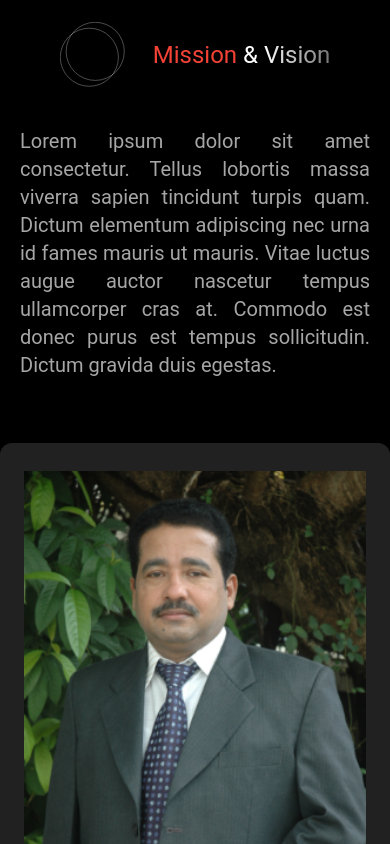
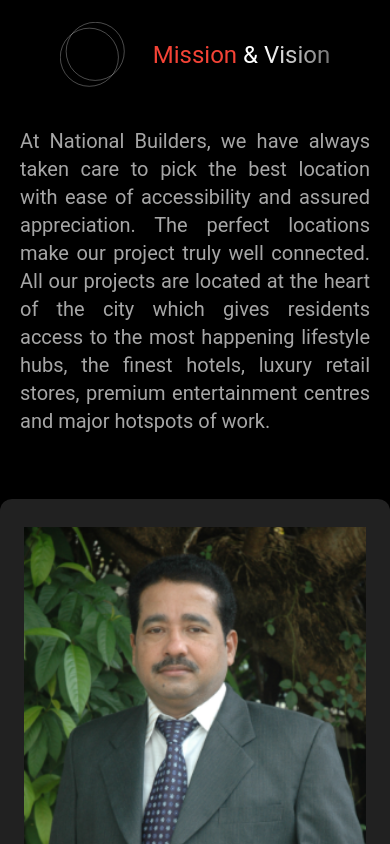
Before and after one commit to MOHAMMEDSIFANKP/national-builders, a React (Vite) app: page /about in a window 390 px wide. Shown: the part 4580-5424 px from the top of the page. Built offline with nearby package versions, Linux system fonts and the light colour scheme.

Commit message:
about page content add

```diff
--- a/src/Pages/About/About.jsx
+++ b/src/Pages/About/About.jsx
@@ -179,7 +179,7 @@ function About() {
           <p className='ps-7 text-2xl lg:text-5xl'><span className='text-red-500'>Mission</span> & <span className='bg-gradient-to-r from-white to-gray-600  text-transparent bg-clip-text'>Vision</span></p>
         </div>
         <div>
-          <p className='text-xl mx-5 lg:mx-0 text-justify opacity-65'>Lorem ipsum dolor sit amet consectetur. Tellus lobortis massa viverra sapien tincidunt turpis quam. Dictum elementum adipiscing nec urna id fames mauris ut mauris. Vitae luctus augue auctor nascetur tempus ullamcorper cras at. Commodo est donec purus est tempus sollicitudin. Dictum gravida duis egestas.</p>
+          <p className='text-xl lg:mb-10 mx-5 lg:mx-0 text-justify opacity-65'>At National Builders, we have always taken care to pick the best location with ease of accessibility and assured appreciation. The perfect locations make our project truly well connected. All our projects are located at the heart of the city which gives residents access to the most happening lifestyle hubs, the finest hotels, luxury retail stores, premium entertainment centres and major hotspots of work.</p>
         </div>
         <div className='lg:flex right-auto left-auto pt-10 lg:pt-0 '>
           <Card className="mt-6 lg:w-96 bg-gray-900 lg:me-4 hover:shadow-gray-600 hover:shadow-xl">
@@ -345,7 +345,7 @@ function About() {
       >
         <div>
           <p className='text-center lg:text-start mx-10 lg:mx-0 text-3xl lg:font-bold'>Find your dream <span className='lg:bg-gradient-to-r lg:from-white lg:to-gray-600  lg:text-transparent lg:bg-clip-text'>home today</span></p>
-          <p className='pt-5 mx-3 lg:mx-0 text-justify text-xl opacity-65 '>Lorem ipsum dolor sit amet consectetur. Tellus lobortis massa viverra sapien tincidunt turpis quam. Dictum elementum adipiscing nec urna id fames mauris ut mauris. Vitae luctus augue auctor nascetur tempus ullamcorper cras at. Commodo est donec purus est tempus sollicitudin. Dictum gravida duis egestas.</p>
+          <p className='pt-5 mx-3 lg:mx-0 text-justify text-xl opacity-65 '>A dedicated homecare department is at service 24/7 to cater to all the needs of the customer. From choosing the perfect house, doing all the paperwork and handing over your keys, our Homecare will assist you. We have a dedicated after-sales and asset management team to attend to all repair and maintenance work.</p>
         </div>
         <div className='flex justify-center mt-6 items-center'>
           <button className='bg-343894 hover:bg-white hover:text-red-500 lg:text-xl rounded-full flex p-3 lg:p-4'
--- a/src/Pages/Home/Home.jsx
+++ b/src/Pages/Home/Home.jsx
@@ -198,7 +198,7 @@ function Home() {
         },
       }}
       >
-        {/* <ReviewCarousel /> */}
+        <ReviewCarousel />
       </motion.div>
       {/* Review View End */}
       {/* News & BlogsCarousel View Start */}
@@ -219,7 +219,7 @@ function Home() {
           </button>
         </div>
         <div className='ms-36'>
-          {/* <NewsBlogsCarousel /> */}
+          <NewsBlogsCarousel />
         </div>
       </div>
       {/* News & BlogsCarousel View End */}
```
